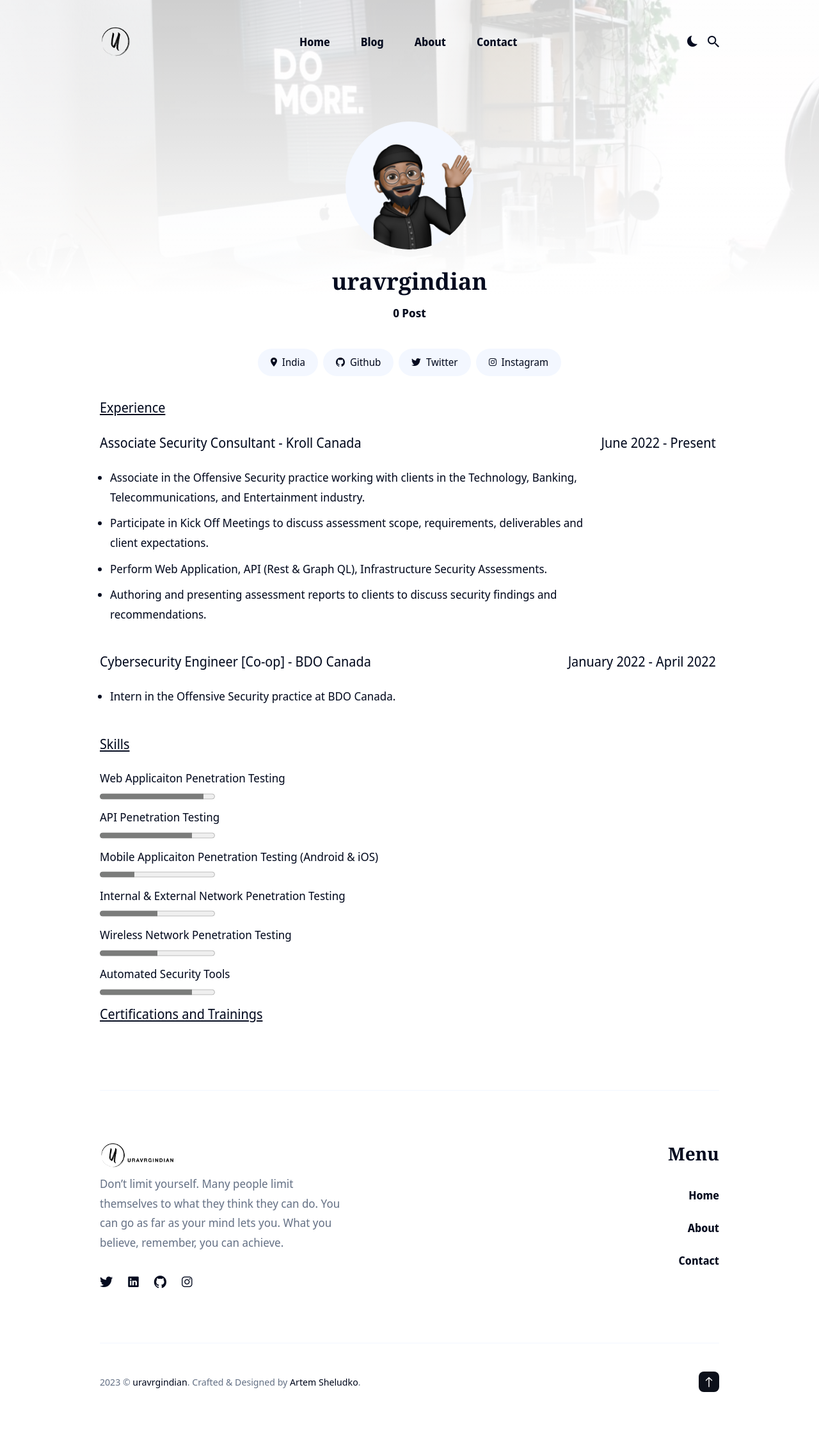
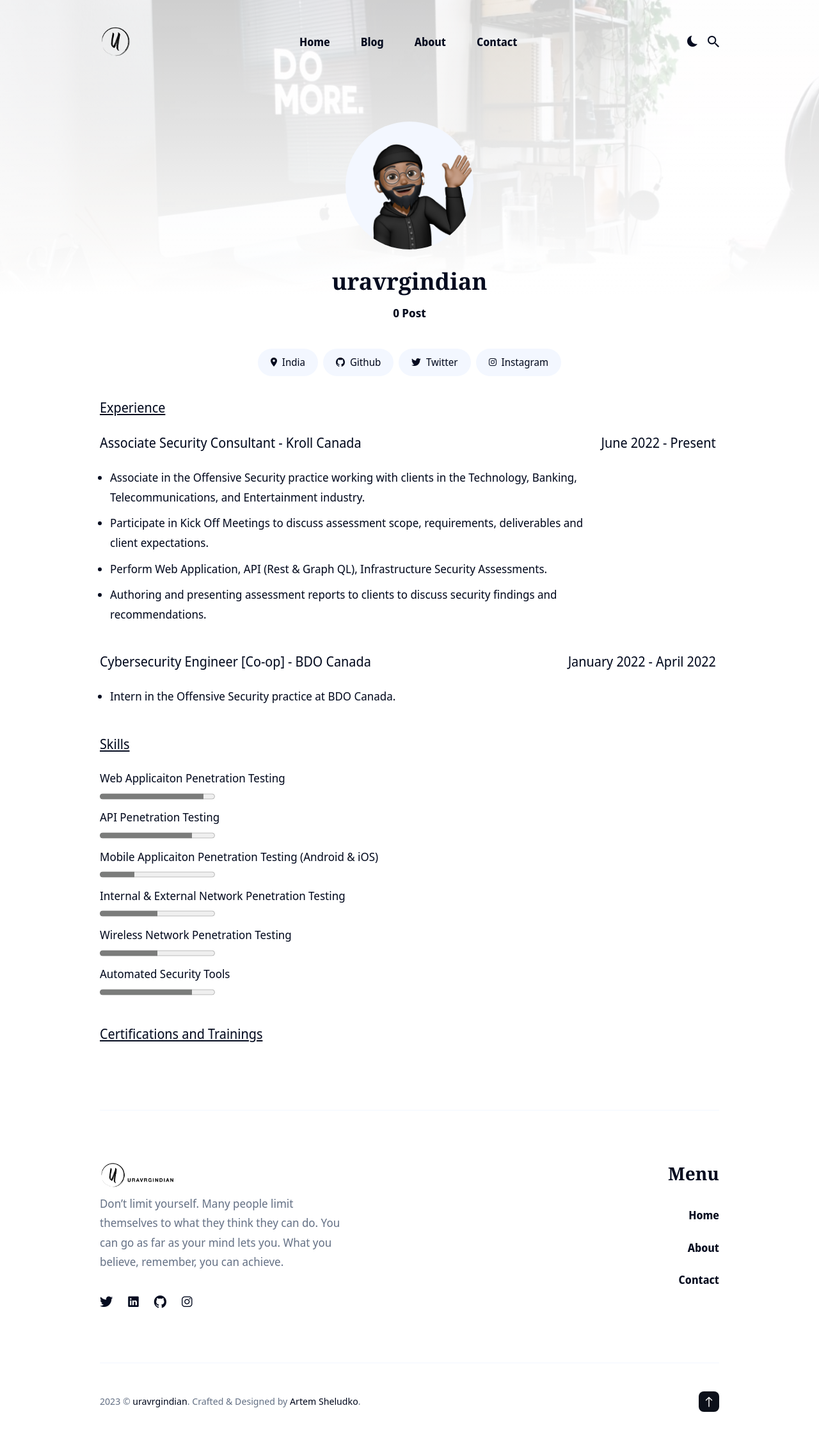
Before and after one commit to uravrgindian/uravrgindian.github.io, a Jekyll site: the page built from _authors/uravrgindian.md, in a window 1280 px wide. Shown: the whole page at 64% size. Built offline with Jekyll 4.4.1, drawn with Linux system fonts in a browser that asks for light colours; nearby versions of some CDN libraries; before the commit the page ends 2220 px from its top, so only the background shows below that.

Commit message:
modified c&t

```diff
--- a/_layouts/author.html
+++ b/_layouts/author.html
@@ -67,7 +67,7 @@ layout: default
       <label for="WPT" style="margin-left: 0px">Wireless Network Penetration Testing</label><br>
       <progress id="WPT" value="50" max="100" style="accent-color: rgb(123, 124, 123);"> 50% </progress><br>
       <label for="AST" style="margin-right: 0px">Automated Security Tools</label><br>
-      <progress id="AST" value="80" max="100" style="accent-color: rgb(123, 124, 123);"> 80% </progress><br>
+      <progress id="AST" value="80" max="100" style="accent-color: rgb(123, 124, 123);"> 80% </progress><br><br>
       <p style="margin-left: 0px;"><u>Certifications and Trainings</u></p>
       </div>
     </div>
```
